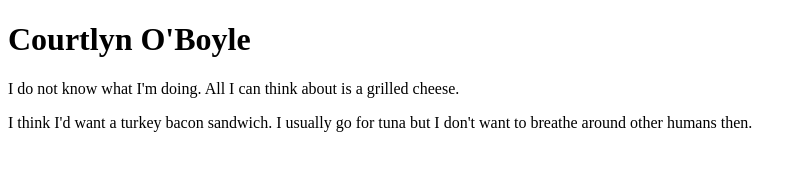
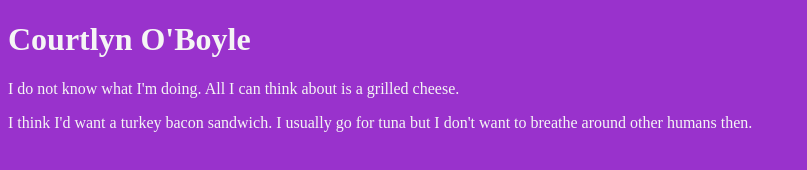
Before and after one commit to coboyle444/inter-web-comms-first-repo, a plain HTML site: page index.html in a window 1280 px wide. Shown: the whole page, without its empty margins (0-807 px from the left). Drawn offline with Linux system fonts and the light colour scheme.

Commit message:
add: styles

```diff
--- a/index.html
+++ b/index.html
@@ -4,7 +4,7 @@
     <meta charset="UTF-8">
     <meta name="viewport" content="width=device-width, initial-scale=1.0">
     <title>Version Control Review</title>
-    <link rel="stylesheet" href="styles.css">
+    <link rel="stylesheet" href="stylesheet.css">
 </head>
 <body>
     <h1> Courtlyn O'Boyle </h1>
--- a/stylesheet.css
+++ b/stylesheet.css
@@ -0,0 +1,7 @@
+h1, p {
+    color:whitesmoke;
+}
+
+body {
+    background-color: darkorchid;
+}
```
